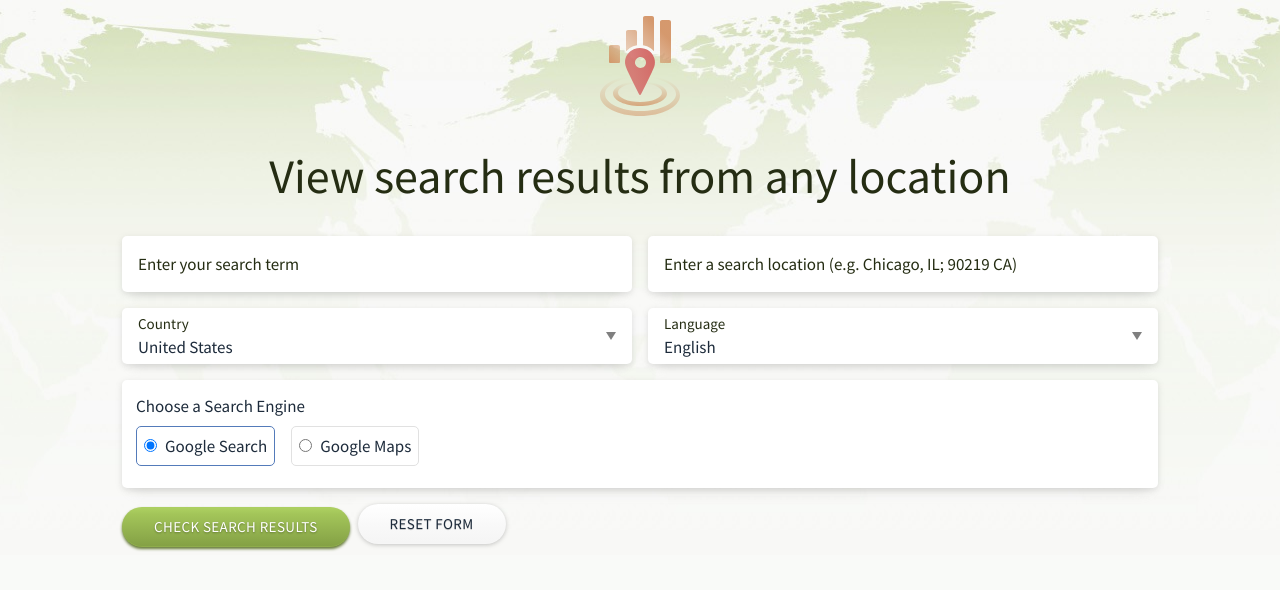
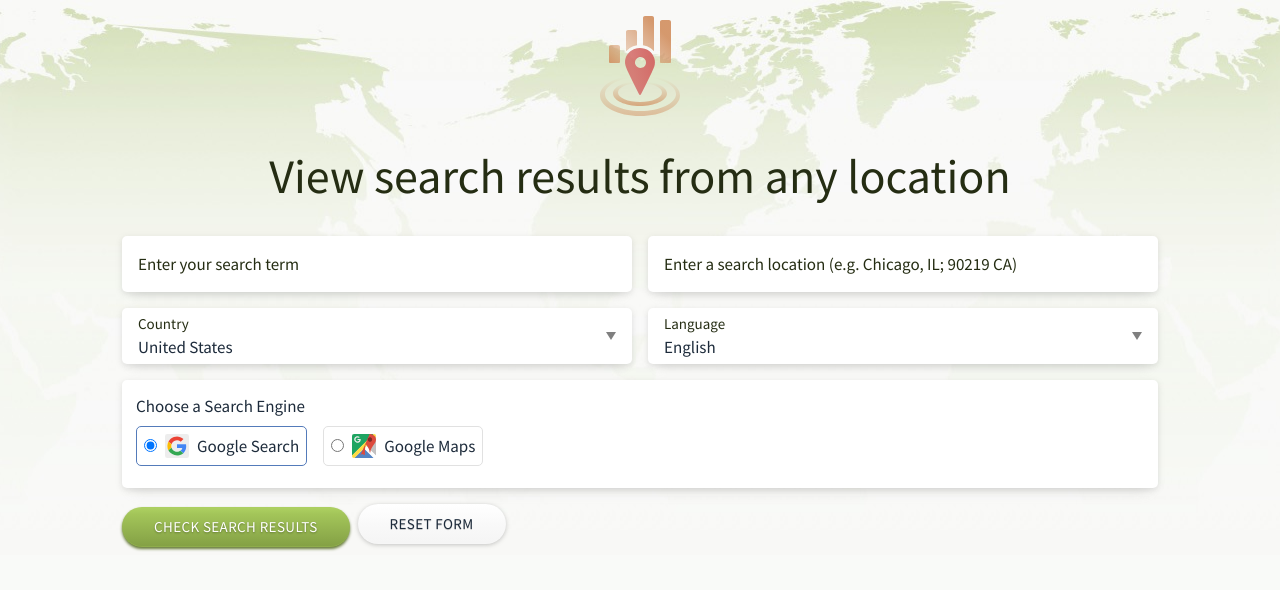
Before and after one commit to dreambakers/local-search-results-checker, an Angular app: page / in a window 1280 px wide. Shown: the top 590 px of the page. Built offline with nearby package versions, Linux system fonts and the light colour scheme; a web font is replaced by a local one; what angular-responsive-carousel would draw is missing.

Commit message:
Add search engine icons

```diff
--- a/src/app/local-search-form/local-search-form.component.html
+++ b/src/app/local-search-form/local-search-form.component.html
@@ -250,14 +250,18 @@
           <div class="radio-inner" (click)="onSearchEngineChange('google')">
             <input type="radio" value="google" formControlName="searchEngine" />
             <label class="radio google-radio" for="google">
-              <figure class="icon-google"></figure>
+              <img
+                class="mr-2 icon"
+                src="../../assets/icon-google.svg">
               <span>Google Search</span>
             </label>
           </div>
           <div class="radio-inner" (click)="onSearchEngineChange('google-maps')">
             <input type="radio" value="google-maps" formControlName="searchEngine" />
             <label class="radio google-maps-radio" for="google-maps">
-              <figure class="icon-google_maps"></figure>
+              <img
+                class="mr-2 icon"
+                src="../../assets/icon-google_maps.svg">
               <span>Google Maps</span>
             </label>
           </div>
--- a/src/app/local-search-form/local-search-form.component.scss
+++ b/src/app/local-search-form/local-search-form.component.scss
@@ -85,6 +85,11 @@
 }
 
 .engines {
+    .icon {
+        height: 24px;
+        width: 24px;
+    }
+
     .radio-outer {
         input[type=radio] {
             position: absolute;
```
